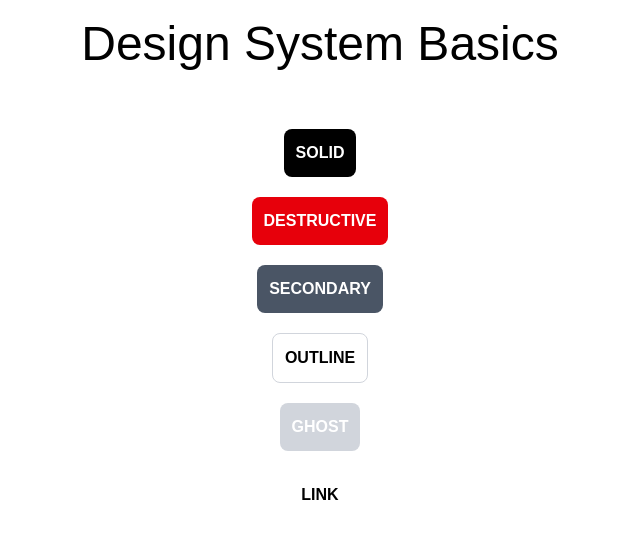
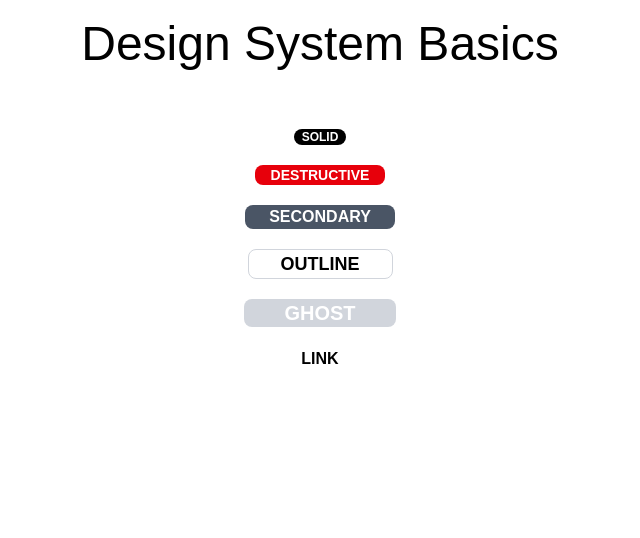
Before and after one commit to Mij-Do/nextjs-design-system, a Next.js app: page / in a window 1280 px wide. Shown: the top 538 px of the page, without its empty margins (320-960 px from the left). Built offline with nearby package versions, Linux system fonts and the light colour scheme.

Commit message:
variants size (pixel perfect)

```diff
--- a/src/app/components/ui/Button.tsx
+++ b/src/app/components/ui/Button.tsx
@@ -6,7 +6,7 @@ interface IProps extends ButtonHTMLAttributes<HTMLButtonElement>, VariantProps<t
     children: ReactNode;
 }
 
-const buttonVariants = cva("rounded-lg font-semibold px-3 py-3 duration-200", {
+const buttonVariants = cva("rounded-lg font-semibold duration-200", {
     variants: {
         intent: {
             primary: "bg-black text-white dark:bg-white dark:text-black",
@@ -15,16 +15,24 @@ const buttonVariants = cva("rounded-lg font-semibold px-3 py-3 duration-200", {
             secondary: "bg-gray-600 text-white dark:bg-gray-800 dark:text-white",
             ghost: "bg-gray-300 text-white dark:bg-white dark:text-black",
             link: "bg-transparent text-black hover:border-b hover:border-gray-500 dark:text-white ",
+        },
+        size: {
+            xs: "px-2 text-xs",
+            sm: "px-4 text-sm",
+            md: "px-6 text-md",
+            lg: "px-8 text-lg",
+            xl: "px-10 text-xl"
         }
     },
     defaultVariants: {
         intent: "primary",
+        size: "md",
     }
 });
 
-const Button = ({children, intent, ...rest}: IProps) => {
+const Button = ({children, intent, size, ...rest}: IProps) => {
     return (
-        <button className={`${tailwindMerge(buttonVariants({intent}))}`} {...rest}>
+        <button className={`${tailwindMerge(buttonVariants({intent, size}))}`} {...rest}>
             {children}
         </button>
     )
--- a/src/app/page.tsx
+++ b/src/app/page.tsx
@@ -8,11 +8,11 @@ export default function Home() {
           Design System Basics
         </h1>
         <div className="border-white border rounded-lg p-2 flex flex-col items-center gap-5">
-          <Button intent={"primary"}>SOLID</Button>
-          <Button intent={"destructive"}>DESTRUCTIVE</Button>
-          <Button intent={"secondary"}>SECONDARY</Button>
-          <Button intent={"outline"}>OUTLINE</Button>
-          <Button intent={"ghost"}>GHOST</Button>
+          <Button intent={"primary"} size={"xs"}>SOLID</Button>
+          <Button intent={"destructive"} size={"sm"}>DESTRUCTIVE</Button>
+          <Button intent={"secondary"} size={"md"}>SECONDARY</Button>
+          <Button intent={"outline"} size={"lg"}>OUTLINE</Button>
+          <Button intent={"ghost"} size={"xl"}>GHOST</Button>
           <Button intent={"link"}>LINK</Button>
         </div>
     </div>
```
